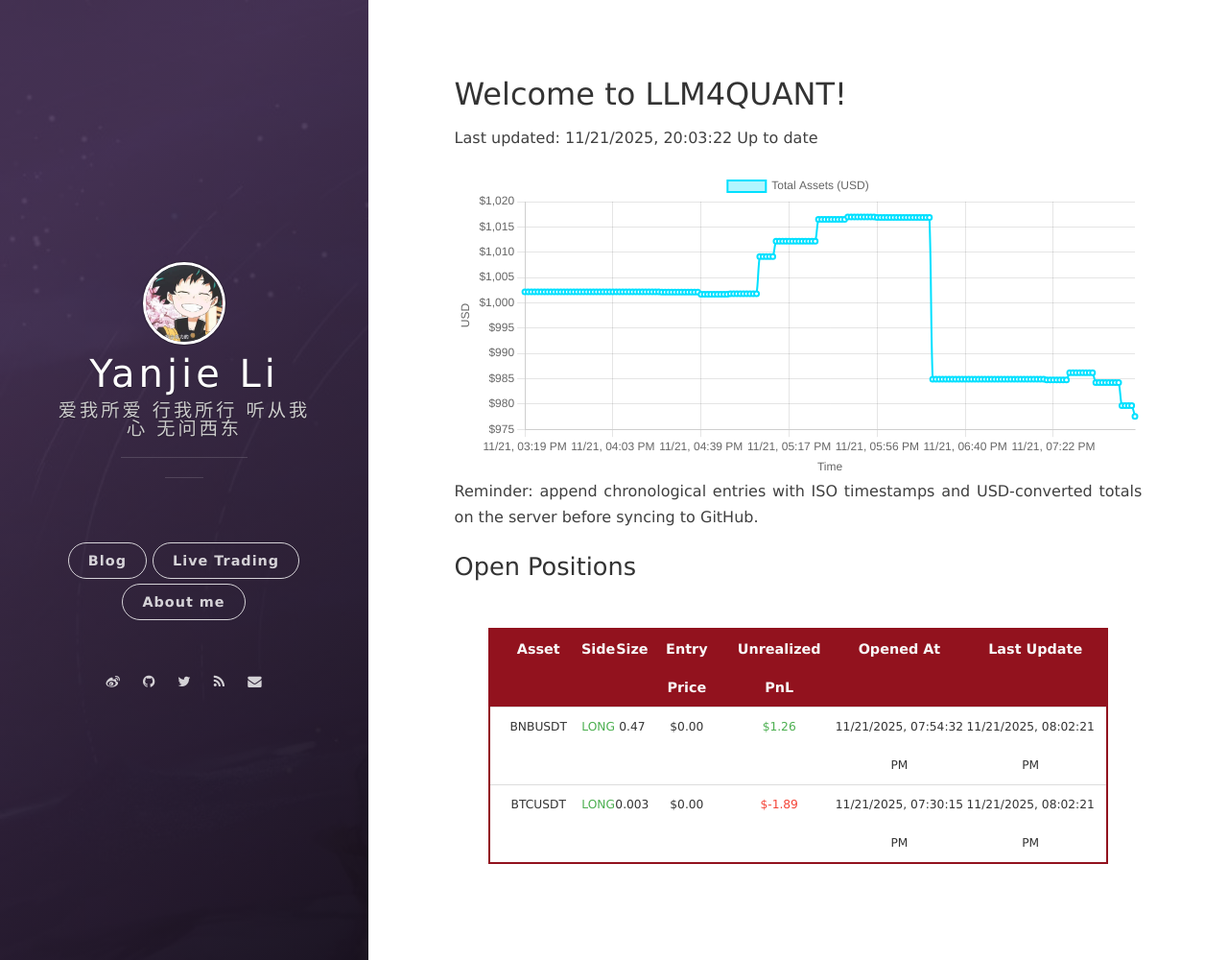
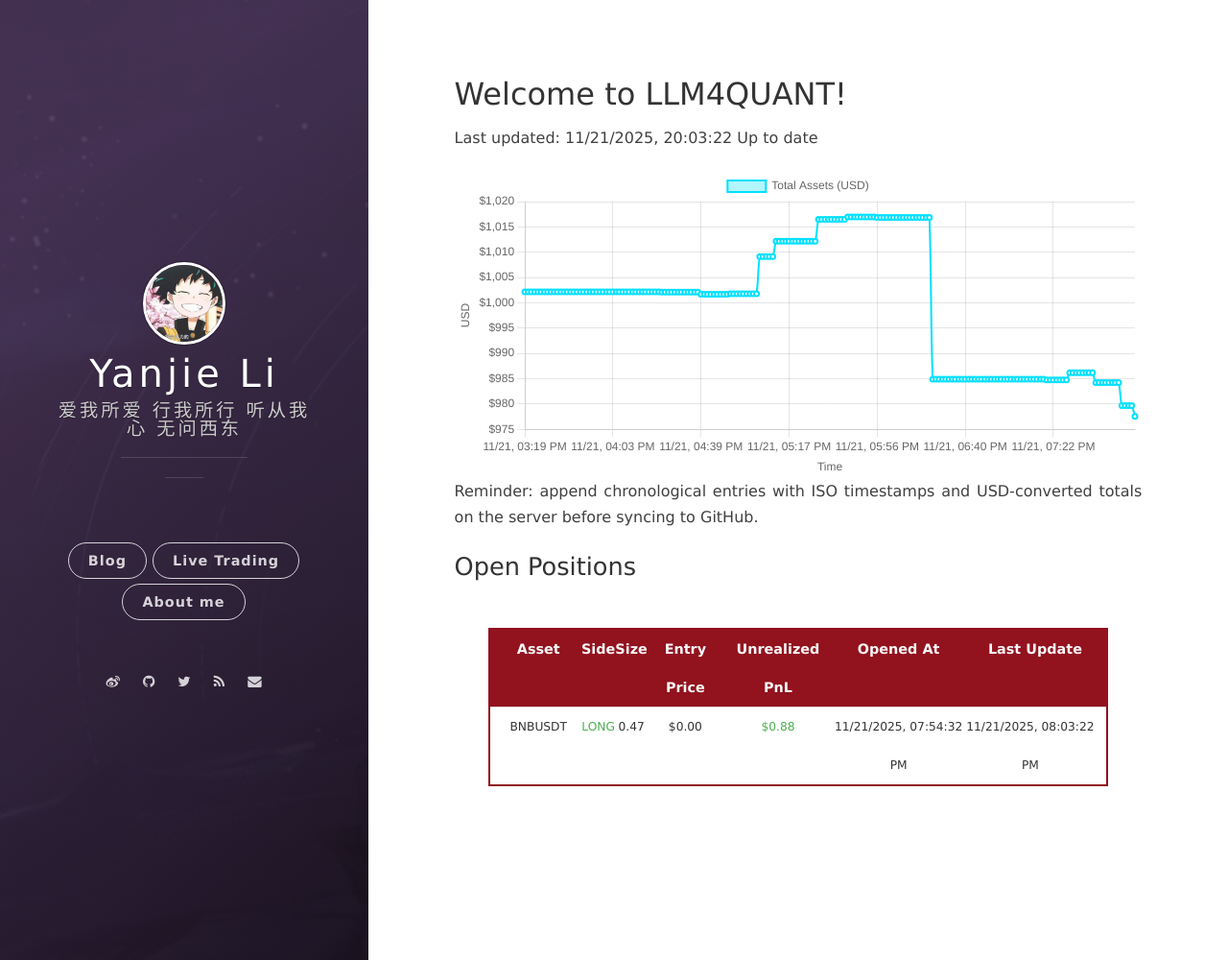
Before and after one commit to leeyegy/leeyegy.github.io, a Jekyll site: the page built from live-trading.html, in a window 1280 px wide and 1000 px high. Shown: the whole window at 96% size. Built offline with Jekyll 4.4.1, drawn with Linux system fonts in a browser that asks for light colours; nearby versions of some CDN libraries.

Commit message:
AccountMonitor: refresh positions 2025-11-22T04:03:22+08:00

```diff
--- a/assets/data/binance/positions.json
+++ b/assets/data/binance/positions.json
@@ -4,17 +4,8 @@
     "side": "LONG",
     "size": 0.47,
     "entryPrice": 0.0,
-    "unrealizedPnl": 1.26196491,
+    "unrealizedPnl": 0.8836,
     "openedAt": "2025-11-22T03:54:32+08:00",
-    "reportedAt": "2025-11-22T04:02:21+08:00"
-  },
-  {
-    "symbol": "BTCUSDT",
-    "side": "LONG",
-    "size": 0.003,
-    "entryPrice": 0.0,
-    "unrealizedPnl": -1.8934226,
-    "openedAt": "2025-11-22T03:30:15+08:00",
-    "reportedAt": "2025-11-22T04:02:21+08:00"
+    "reportedAt": "2025-11-22T04:03:22+08:00"
   }
 ]
```
